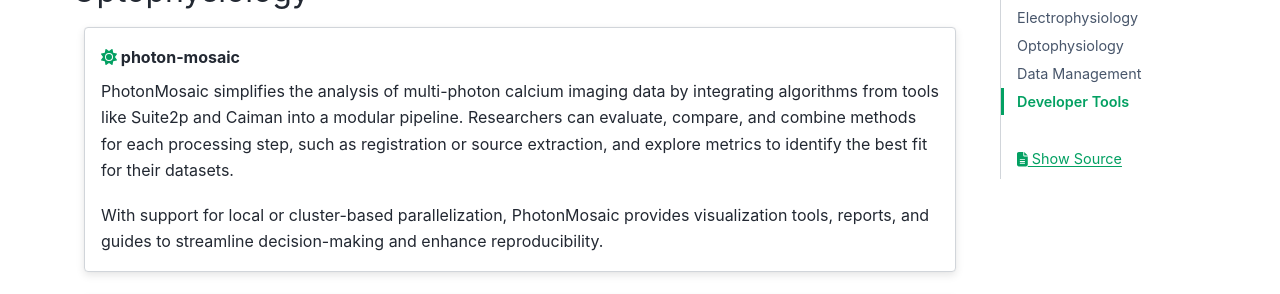
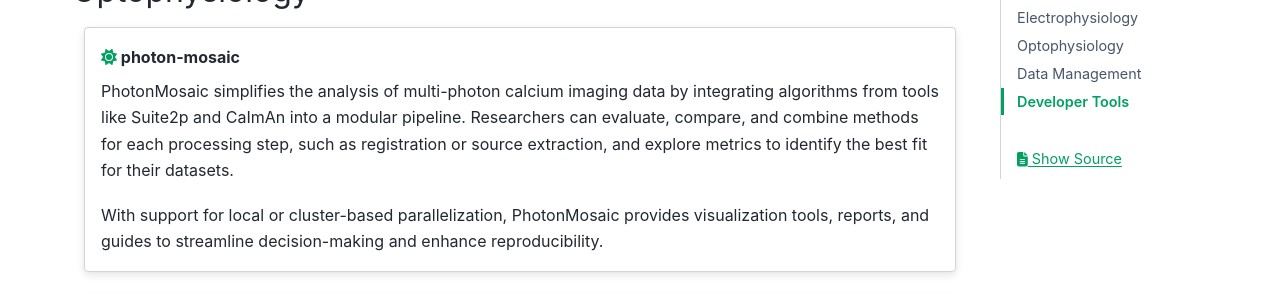
Before and after one commit to neuroinformatics-unit/neuroinformatics-unit.github.io, a Sphinx documentation site: the page built from docs/source/projects.md, in a window 1280 px wide and 900 px high, scrolled down 1180 px. Shown: the part 179-473 px from the top of the window. Built offline with Sphinx 7.4.7 and the PyData theme 0.15.4, drawn with Linux system fonts in a browser that asks for light colours.

```diff
--- a/docs/source/projects.md
+++ b/docs/source/projects.md
@@ -57,7 +57,7 @@ test different pipeline configurations.
 ::::{grid} 1 1 1 1
 :::{grid-item-card} {fas}`sun;sd-text-primary` photon-mosaic
 :link: https://github.com/neuroinformatics-unit/photon-mosaic
-PhotonMosaic simplifies the analysis of multi-photon calcium imaging data by integrating algorithms from tools like Suite2p and Caiman into a modular pipeline. Researchers can evaluate, compare, and combine methods for each processing step, such as registration or source extraction, and explore metrics to identify the best fit for their datasets.
+PhotonMosaic simplifies the analysis of multi-photon calcium imaging data by integrating algorithms from tools like Suite2p and CaImAn into a modular pipeline. Researchers can evaluate, compare, and combine methods for each processing step, such as registration or source extraction, and explore metrics to identify the best fit for their datasets.
 
 With support for local or cluster-based parallelization, PhotonMosaic provides visualization tools, reports, and guides to streamline decision-making and enhance reproducibility.
 :::
```
